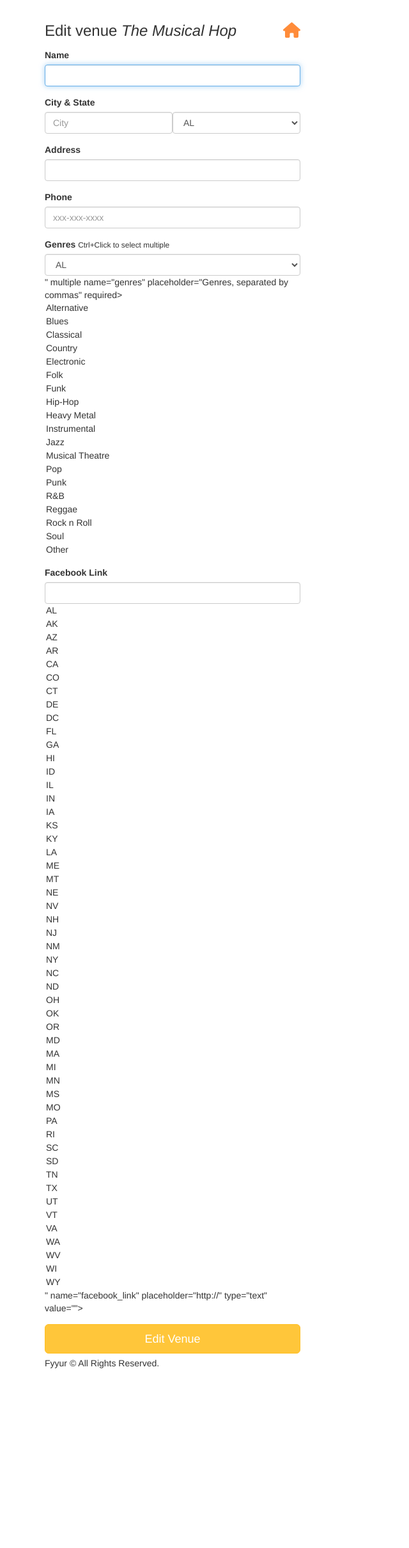
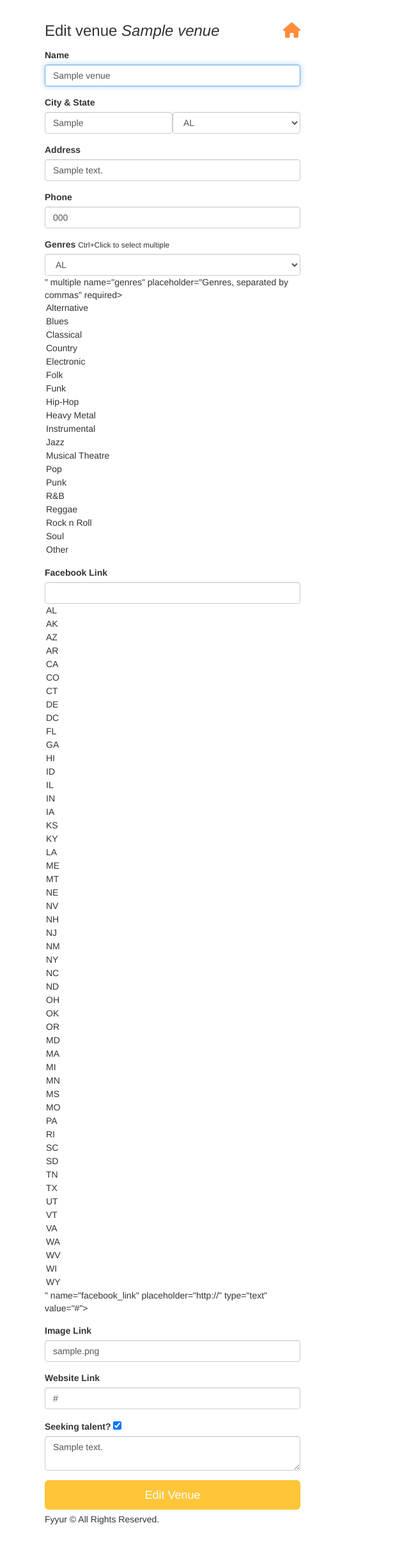
Before and after one commit to nourall22/fyyur-udacity, a Flask app: page /venues/1/edit in a window 1280 px wide. Shown: the part 60-2480 px from the top of the page at 64% size, without its empty margins (0-640 px from the left). Before the commit the page ends 2199 px from the top, so only its background shows below. Run offline with Flask 2, Linux system fonts and the light colour scheme; tables that the repository leaves empty hold one stand-in row (values such as "Sample post"); some libraries are stand-ins or nearby versions.

Commit message:
added edit venue

```diff
--- a/starter_code/app.py
+++ b/starter_code/app.py
@@ -320,29 +320,37 @@
 
 @app.route('/venues/<int:venue_id>/edit', methods=['GET'])
 def edit_venue(venue_id):
-  form = VenueForm()
-  venue={
-    "id": 1,
-    "name": "The Musical Hop",
-    "genres": ["Jazz", "Reggae", "Swing", "Classical", "Folk"],
-    "address": "1015 Folsom Street",
-    "city": "San Francisco",
-    "state": "CA",
-    "phone": "123-123-1234",
-    "website": "https://www.themusicalhop.com",
-    "facebook_link": "https://www.facebook.com/TheMusicalHop",
-    "seeking_talent": True,
-    "seeking_description": "We are on the lookout for a local artist to play every two weeks. Please call us.",
-    "image_link": "https://images.unsplash.com/photo-1543900694-133f37abaaa5?ixlib=rb-1.2.1&ixid=eyJhcHBfaWQiOjEyMDd9&auto=format&fit=crop&w=400&q=60"
-  }
-  # TODO: populate form with values from venue with ID <venue_id>
+  # Query venue from db and file a vennue with data
+  venue = Venue.query.filter_by(id=venue_id).first()
+  form = VenueForm(obj=venue)
+
   return render_template('forms/edit_venue.html', form=form, venue=venue)
 
 @app.route('/venues/<int:venue_id>/edit', methods=['POST'])
 def edit_venue_submission(venue_id):
-  # TODO: take values from the form submitted, and update existing
-  # venue record with ID <venue_id> using the new attributes
-  return redirect(url_for('show_venue', venue_id=venue_id))
+  # update a venue
+  try:
+    form = VenueForm()
+    venue = Venue.query.get(venue_id)
+    venue.name = form.name.data
+    venue.city = form.city.data
+    venue.state = form.state.data
+    venue.address = form.address.data
+    venue.phone = form.phone.data
+    venue.genres = form.genres.data
+    venue.facebook_link = form.facebook_link.data
+    venue.website = form.website.data
+    venue.image_link = form.image_link.data
+    venue.seeking_talent = form.seeking_talent.data
+    venue.seeking_description = form.seeking_description.data
+    db.session.commit()
+    return redirect(url_for('show_venue', venue_id=venue_id))
+  except Exception as e:
+    flash('Error to edit venue' + request.form['name'])
+    db.session.rollback()
+    return redirect(url_for('show_venue', venue_id=venue_id))
+  finally:
+    db.session.close()
 
 #  Create Artist
 #  ----------------------------------------------------------------
--- a/starter_code/templates/forms/edit_venue.html
+++ b/starter_code/templates/forms/edit_venue.html
@@ -3,7 +3,8 @@
 {% block content %}
 <div class="form-wrapper">
   <form class="form" method="post" action="/venues/{{venue.id}}/edit">
-      <h3 class="form-heading">Edit venue <em>{{ venue.name }}</em> <a href="{{ url_for('index') }}" title="Back to homepage"><i class="fa fa-home pull-right"></i></a></h3>
+    <h3 class="form-heading">Edit venue <em>{{ venue.name }}</em> <a href="{{ url_for('index') }}"
+        title="Back to homepage"><i class="fa fa-home pull-right"></i></a></h3>
     <div class="form-group">
       <label for="name">Name</label>
       {{ form.name(class_ = 'form-control', autofocus = true) }}
@@ -36,6 +37,20 @@
       <label for="genres">Facebook Link</label>
       {{ form.facebook_link(class_ = 'form-control', placeholder='http://', id=form.state, autofocus = true) }}
     </div>
+    <div class="form-group">
+      <label for="image_link">Image Link</label>
+      {{ form.image_link(class_ = 'form-control', placeholder='http://', id='image_link', autofocus = true, type="url") }}
+    </div>
+    <div class="form-group">
+      <label for="website">Website Link</label>
+      {{ form.website(class_ = 'form-control', placeholder='http://', id='website', autofocus = true, type="url") }}
+    </div>
+
+    <div class="form-group">
+      <label for="seeking_description">Seeking talent?</label>
+      {{ form.seeking_talent(id='seeking_talent', autofocus = true) }}
+      {{ form.seeking_description(class_ = 'form-control', id='seeking_description', placeholder='Seeking description', autofocus = true) }}
+    </div>
     <input type="submit" value="Edit Venue" class="btn btn-primary btn-lg btn-block">
   </form>
 </div>
```
Lines whose indentation alone changed are shown as unchanged.
